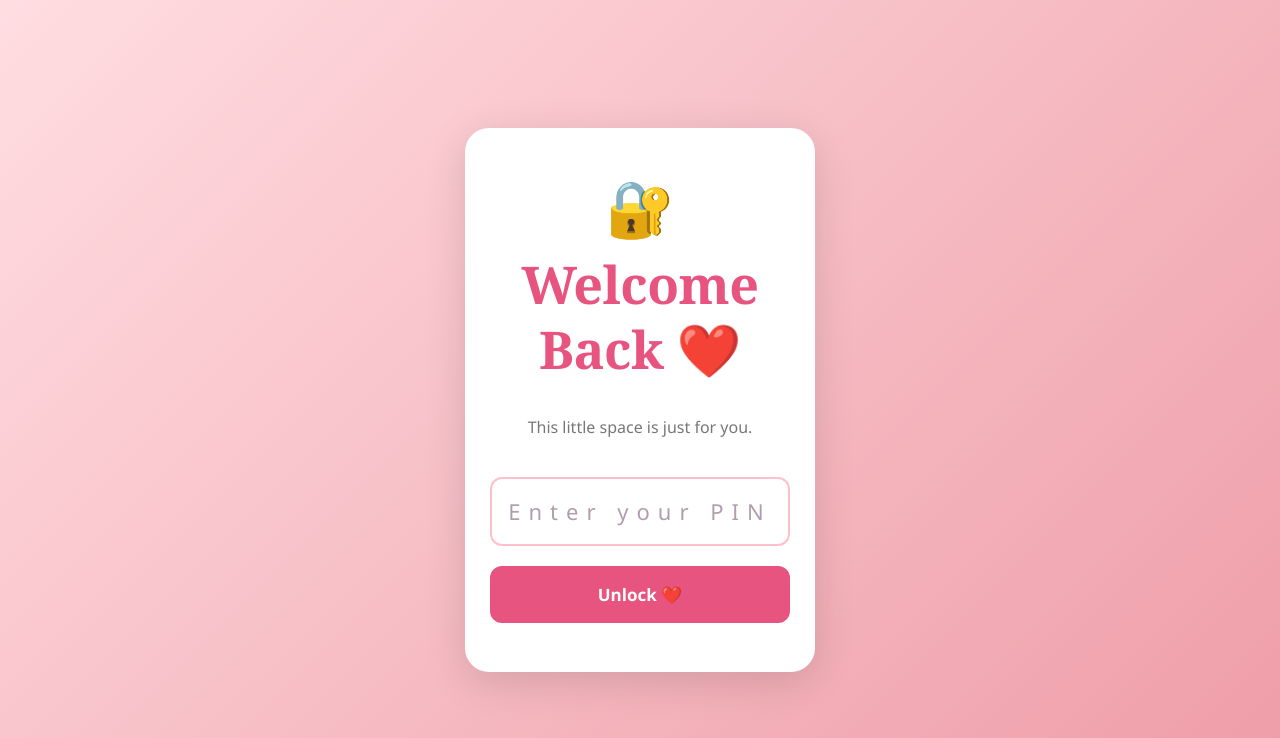
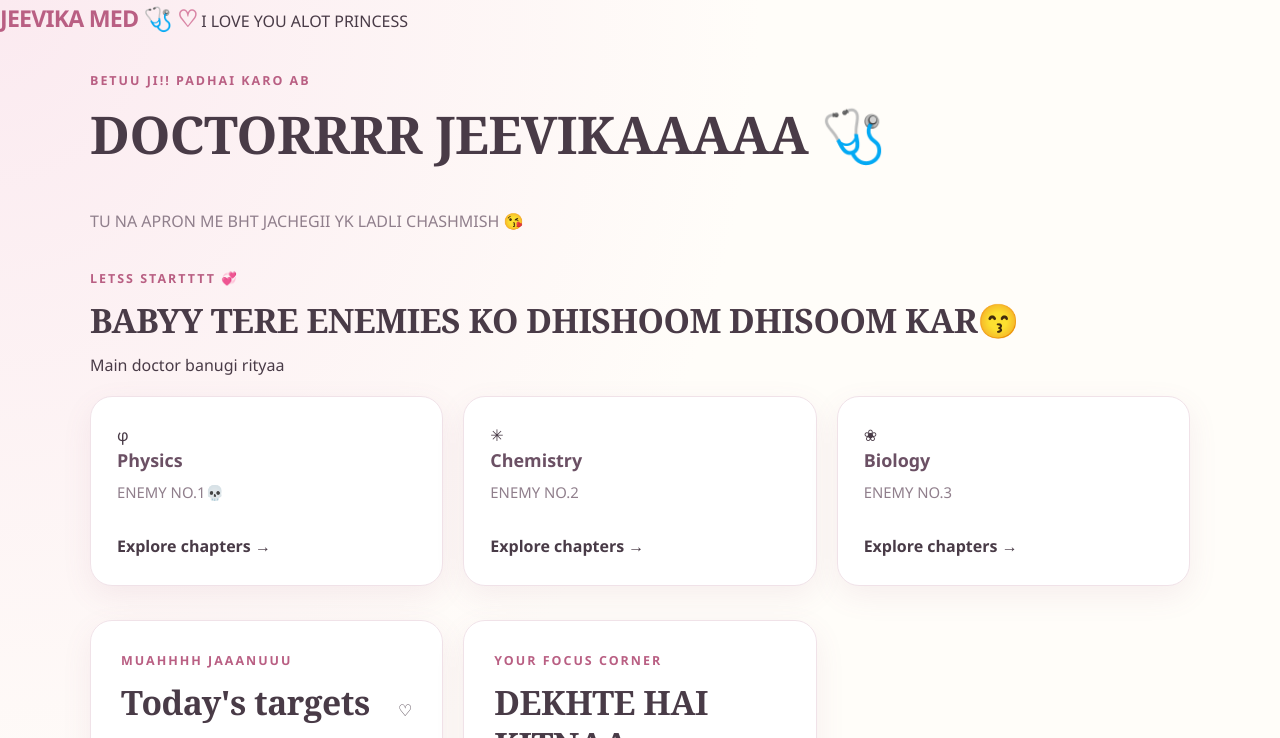
Before and after one commit to riteshrathod07/JEEVIKA-MED, a plain HTML site: page index.html in a window 1280 px wide. Shown: the top 738 px of the page. Drawn offline with Linux system fonts and the light colour scheme.

Commit message:
Update index.html

```diff
--- a/index.html
+++ b/index.html
@@ -15,26 +15,7 @@
 <link rel="icon" type="image/png" href="assets/icon-192.png">
 </head>
 <body>
-    <div id="lock-screen">
-  <div class="lock-card">
-    <div class="lock-icon">🔐</div>
-    <h1>Welcome Back ❤️</h1>
-    <p>This little space is just for you.</p>
 
-    <input
-      type="password"
-      id="passcode"
-      placeholder="Enter your PIN"
-      maxlength="4"
-      inputmode="numeric"
-      autocomplete="off"
-    />
-
-    <button onclick="unlockApp()">Unlock ❤️</button>
-
-    <p id="error-message"></p>
-  </div>
-</div>
     <header class="topbar">
         <a href="index.html" class="brand">JEEVIKA MED<span> 🩺</span></a>
         <span class="header-note">I LOVE YOU ALOT PRINCESS</span>
```
